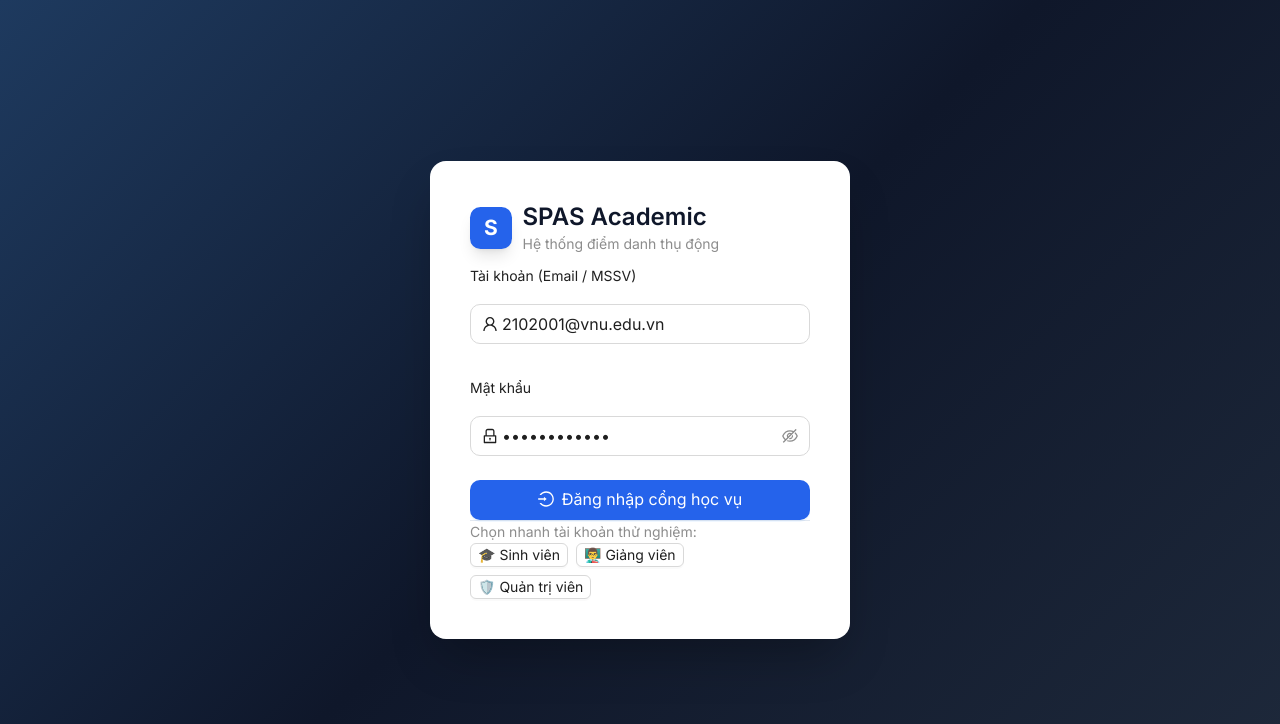
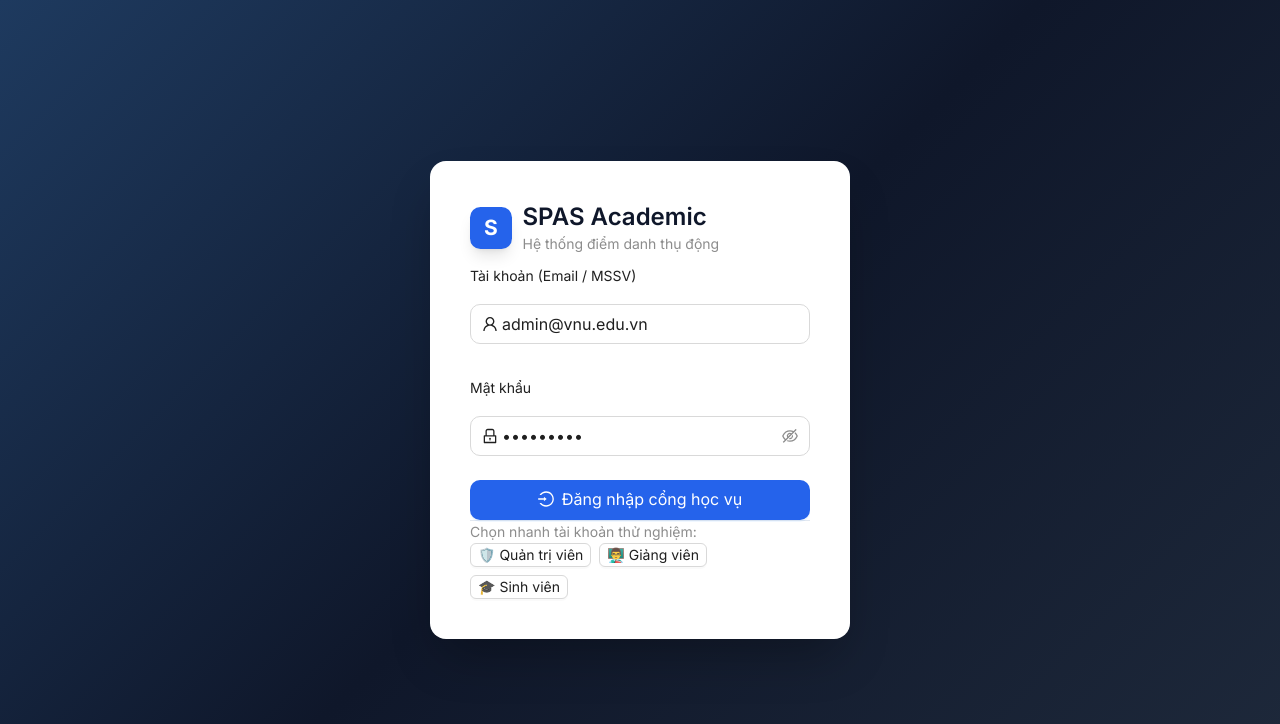
Before and after one commit to NguyenVanTruong123/SIC-Smart-Attendance, a React (Vite) app in the folder frontend/: page / in a window 1280 px wide. Shown: the top 724 px of the page. Built offline with nearby package versions, Linux system fonts and the light colour scheme.

Commit message:
feat: implement admin classroom management UI and configure backend package workspace

```diff
--- a/frontend/src/components/admin/AdminClassrooms.tsx
+++ b/frontend/src/components/admin/AdminClassrooms.tsx
@@ -1,5 +1,5 @@
 import { useState } from "react";
-import { Card, Table, Tag, Button, Input, Select, Row, Col, Statistic, Modal, Form, Descriptions, message, Typography } from "antd";
+import { Card, Table, Tag, Button, Input, InputNumber, Select, Row, Col, Statistic, Modal, Form, Descriptions, message, Typography } from "antd";
 import { SearchOutlined, PlusOutlined, EditOutlined, DeleteOutlined, ApiOutlined, EyeOutlined, WifiOutlined, DisconnectOutlined } from "@ant-design/icons";
 import { useQuery, useMutation, useQueryClient } from "@tanstack/react-query";
 import api from "@/utils/api";
@@ -210,8 +210,8 @@ export function AdminClassrooms() {
           <Form.Item name="roomCode" label="Mã phòng" rules={[{ required: true }]}><Input placeholder="VD: A2-502" /></Form.Item>
           <Form.Item name="building" label="Tòa nhà" rules={[{ required: true }]}><Input placeholder="VD: Tòa A" /></Form.Item>
           <Row gutter={12}>
-            <Col span={12}><Form.Item name="floor" label="Tầng" rules={[{ required: true }]}><Input type="number" /></Form.Item></Col>
-            <Col span={12}><Form.Item name="capacity" label="Sức chứa" rules={[{ required: true }]}><Input type="number" /></Form.Item></Col>
+            <Col span={12}><Form.Item name="floor" label="Tầng" rules={[{ required: true }]}><InputNumber min={1} max={50} style={{ width: "100%" }} placeholder="VD: 3" /></Form.Item></Col>
+            <Col span={12}><Form.Item name="capacity" label="Sức chứa" rules={[{ required: true }]}><InputNumber min={1} max={500} style={{ width: "100%" }} placeholder="VD: 45" /></Form.Item></Col>
           </Row>
           <Form.Item name="deviceType" label="Loại camera"><Input placeholder="VD: iVCam (Mobile Bridge)" /></Form.Item>
           <Form.Item name="cameraIp" label="Camera IP" rules={[{ required: true }]}><Input placeholder="192.168.1.15" /></Form.Item>
--- a/frontend/src/components/auth/Login.tsx
+++ b/frontend/src/components/auth/Login.tsx
@@ -12,8 +12,8 @@ const { Title, Text } = Typography;
 // =============================================================================
 
 export function Login() {
-  const [username, setUsername] = useState("2102001@vnu.edu.vn");
-  const [password, setPassword] = useState("Password@123");
+  const [username, setUsername] = useState("admin@vnu.edu.vn");
+  const [password, setPassword] = useState("Admin@123");
   const [error, setError] = useState("");
   const [busy, setBusy] = useState(false);
   const { login } = useAuthStore();
@@ -63,7 +63,7 @@ export function Login() {
                 prefix={<UserOutlined />}
                 value={username}
                 onChange={(e) => setUsername(e.target.value)}
-                placeholder="VD: 2102001@vnu.edu.vn"
+                placeholder="VD: admin@vnu.edu.vn"
                 required
               />
             </Form.Item>
@@ -107,14 +107,14 @@ export function Login() {
             Chọn nhanh tài khoản thử nghiệm:
           </Text>
           <Space wrap>
-            <Button size="small" onClick={() => quickSelect("2102001@vnu.edu.vn", "Password@123")}>
-              🎓 Sinh viên
+            <Button size="small" onClick={() => quickSelect("admin@vnu.edu.vn", "Admin@123")}>
+              🛡️ Quản trị viên
             </Button>
-            <Button size="small" onClick={() => quickSelect("gv.nguyenvana@vnu.edu.vn", "Password@123")}>
+            <Button size="small" onClick={() => quickSelect("gv.nguyenvanan@vnu.edu.vn", "Teacher@123")}>
               👨‍🏫 Giảng viên
             </Button>
-            <Button size="small" onClick={() => quickSelect("admin@spas.edu.vn", "Password@123")}>
-              🛡️ Quản trị viên
+            <Button size="small" onClick={() => quickSelect("21020001@vnu.edu.vn", "Student@123")}>
+              🎓 Sinh viên
             </Button>
           </Space>
         </div>
```
Also changed, not shown: 3 other files (tests, documents, lock files or other folders).
